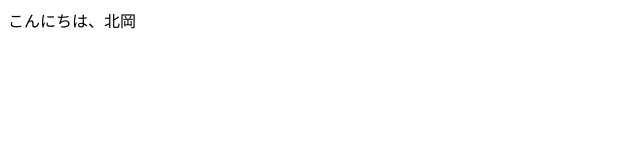
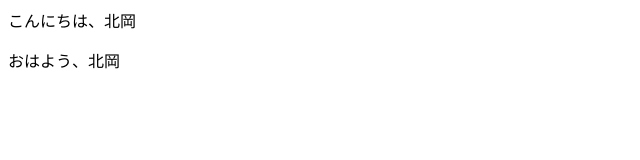
Before and after one commit to Kitaoka1214/git-test, a plain HTML site: page index.html in a window 1280 px wide. Shown: the whole page, without its empty margins (0-640 px from the left). Drawn offline with Linux system fonts and the light colour scheme.

Commit message:
おはよう　を追記

```diff
--- a/index.html
+++ b/index.html
@@ -1 +1,2 @@
 <p>こんにちは、北岡</p>
+<p>おはよう、北岡</p>
```
